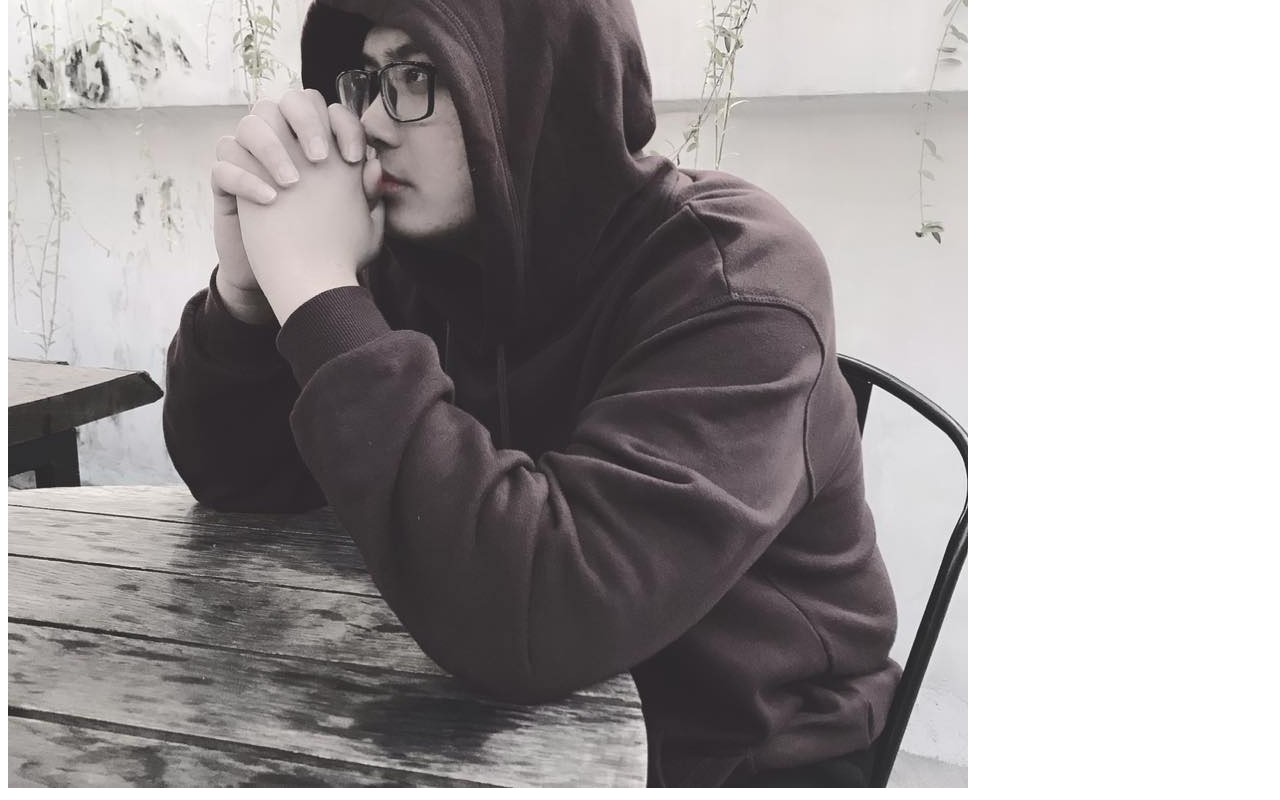
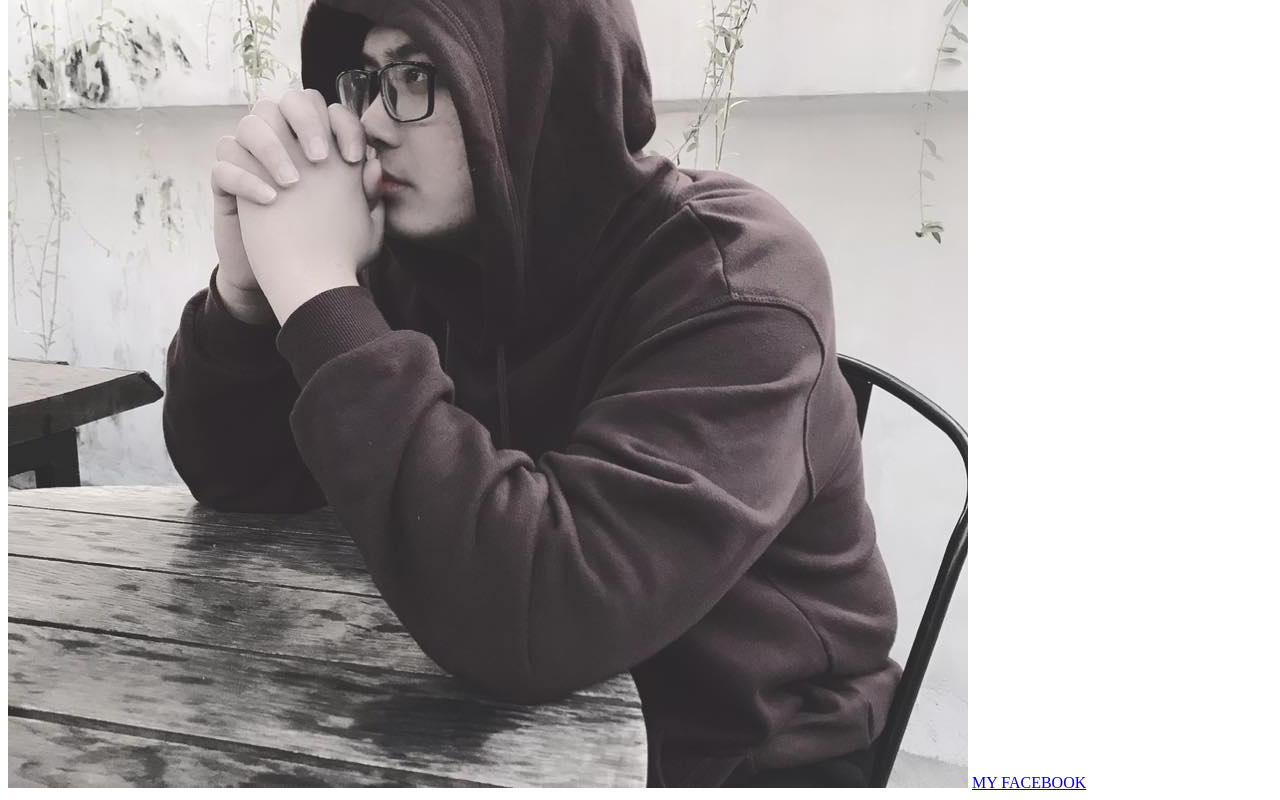
Before and after one commit to Nguyenhungnguyen/nguyen.github.io, a plain HTML site: page index2.html in a window 1280 px wide. Shown: the part 363-1163 px from the top of the page. Drawn offline with Linux system fonts and the light colour scheme.

Commit message:
them link

```diff
--- a/index2.html
+++ b/index2.html
@@ -12,5 +12,6 @@
     <p>Nghe ngiep:<b>Developer</b></p>
     <p>So thich:<strong><i>xem phim</i></strong></p>
     <img src="./image/nguyen.jpg" alt="avatar"/>
+    <a href="https://www.facebook.com/hungnguyennguyen161997" target="_blank">MY FACEBOOK</a>
 </body>
 </html>
```
